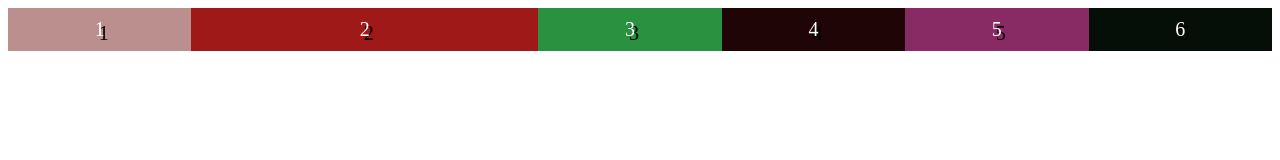
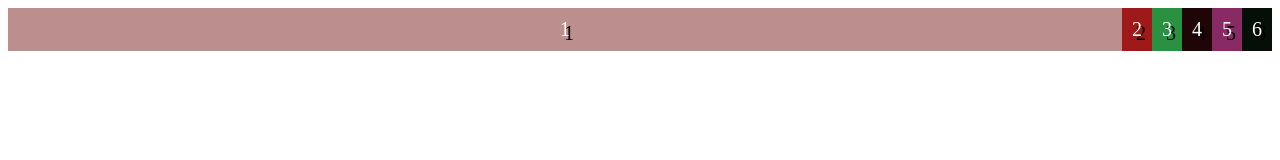
Before and after one commit to AyahElsayed/CSS-FlexBox, a plain HTML site: page index.html in a window 1280 px wide. Drawn offline with Linux system fonts and the light colour scheme.

Commit message:
flex-grow, shrink and basis

```diff
--- a/style.css
+++ b/style.css
@@ -20,13 +20,11 @@
     display: flex;
 
 }
-.box{
-    flex: 1;
+.box1{
+    flex: 10 5 400px;
 }
 .box2{
-    flex: 2;
-    /* as well as there is extra space
-    this item have the double width  */
+
 }
 /* justify-content =>
         mean how are the items aligned on the main axis
@@ -61,4 +59,16 @@
    /* flex: 1 =>
         when ther an extra space , boxes fill all the space and all have the same width
         until other item take different no. of flex
+    flex: 2;
+    as well as there is extra space
+    this item have the double width
+
+    flex:1 ; === flex-grow: 1; & flex-shrink: 1;
+    flex: grow shrink basis
     */
+
+    /* flex-grow =>
+        when ther an extra space , how much extra should to take
+      flex-shrink =>
+        when ther isn't enough space ,  how much should i give up in proportion to the other one
+     */
```
Also changed, not shown: index.html (+4 -1 lines).
